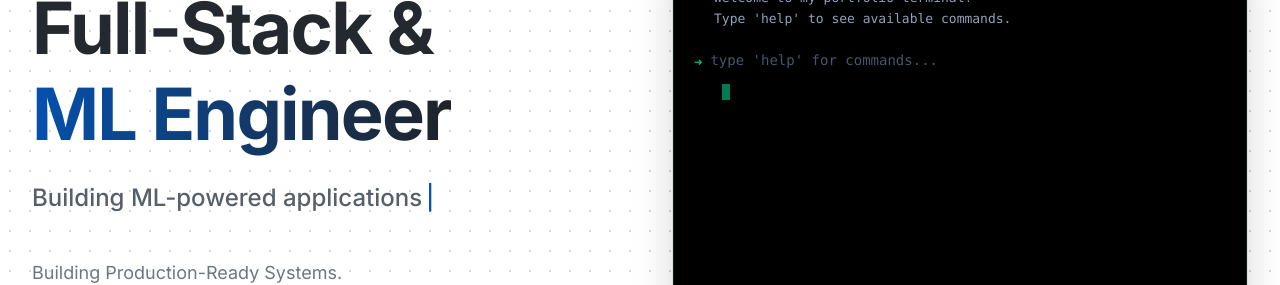
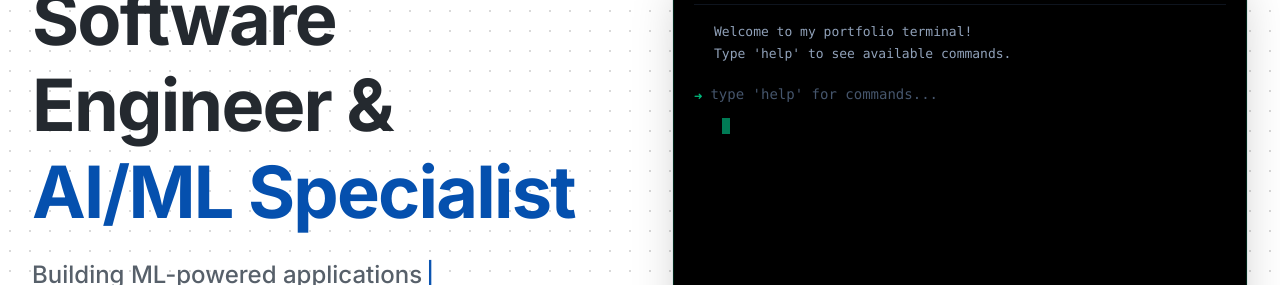
Before and after one commit to aabhiyann/portfolio-abhiyan, a React (Vite) app: page / in a window 1280 px wide. Shown: the part 239-524 px from the top of the page. Built offline with nearby package versions, Linux system fonts and the light colour scheme.

Commit message:
style(hero): remove gradient text from headings, use solid accent color

```diff
--- a/src/pages/About.tsx
+++ b/src/pages/About.tsx
@@ -50,8 +50,8 @@ function About() {
                 transition={{ duration: motionTokens.duration.slow / 1000 }}
               >
                 <h1 className="text-5xl md:text-6xl lg:text-7xl font-bold tracking-tight mb-6 font-heading text-text-primary leading-tight">
-                  Building Things <br />
-                  <span className="gradient-text">That Matter.</span>
+                  I write code <br />
+                  <span className="text-accent-primary">that ships.</span>
                 </h1>
 
                 <div className="space-y-4 text-text-secondary leading-relaxed">
--- a/src/pages/Home.tsx
+++ b/src/pages/Home.tsx
@@ -58,8 +58,8 @@ function Home() {
                 </div>
 
                 <h1 className="text-5xl md:text-6xl lg:text-7xl font-bold tracking-tight mb-6 font-heading text-text-primary leading-[1.2]">
-                  Full-Stack & <br />
-                  <span className="gradient-text">ML Engineer</span>
+                  Software Engineer & <br />
+                  <span className="text-accent-primary">AI/ML Specialist</span>
                 </h1>
 
                 <div className="text-xl md:text-2xl text-text-secondary font-medium mb-4 min-h-[60px]">
```
